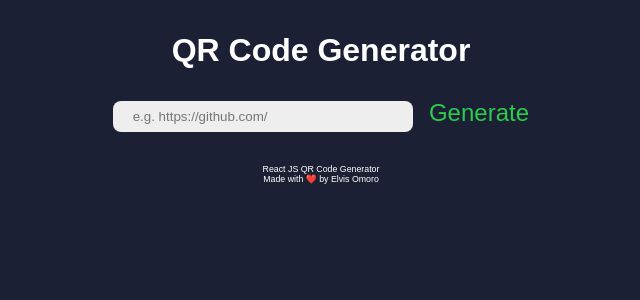
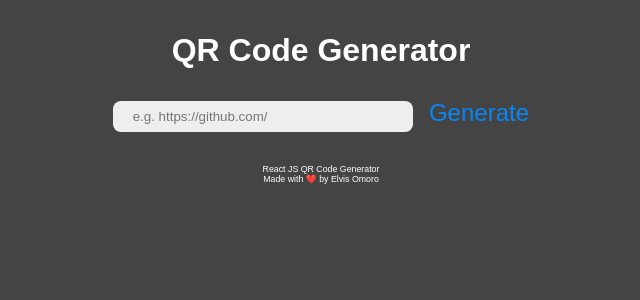
Before and after one commit to iamomoro/qrcode-react, a React (Vite) app: page / in a window 1280 px wide. Shown: the top 300 px of the page, without its empty margins (319-959 px from the left). Built offline with nearby package versions, Linux system fonts and the light colour scheme.

Commit message:
color-change color-change date-change

```diff
--- a/src/index.css
+++ b/src/index.css
@@ -7,7 +7,7 @@
 
 body {
   text-align: center;
-  background-color: #1b2034;
+  background-color: #444444;
   color: #fff;
 }
 
@@ -39,7 +39,7 @@ a {
   border: none;
   background: none;
   cursor: pointer;
-  color: #2bcb4b;
+  color: #0886f7;
   font-size: 1.5em;
   line-height: 1;
   text-decoration: none;
```
